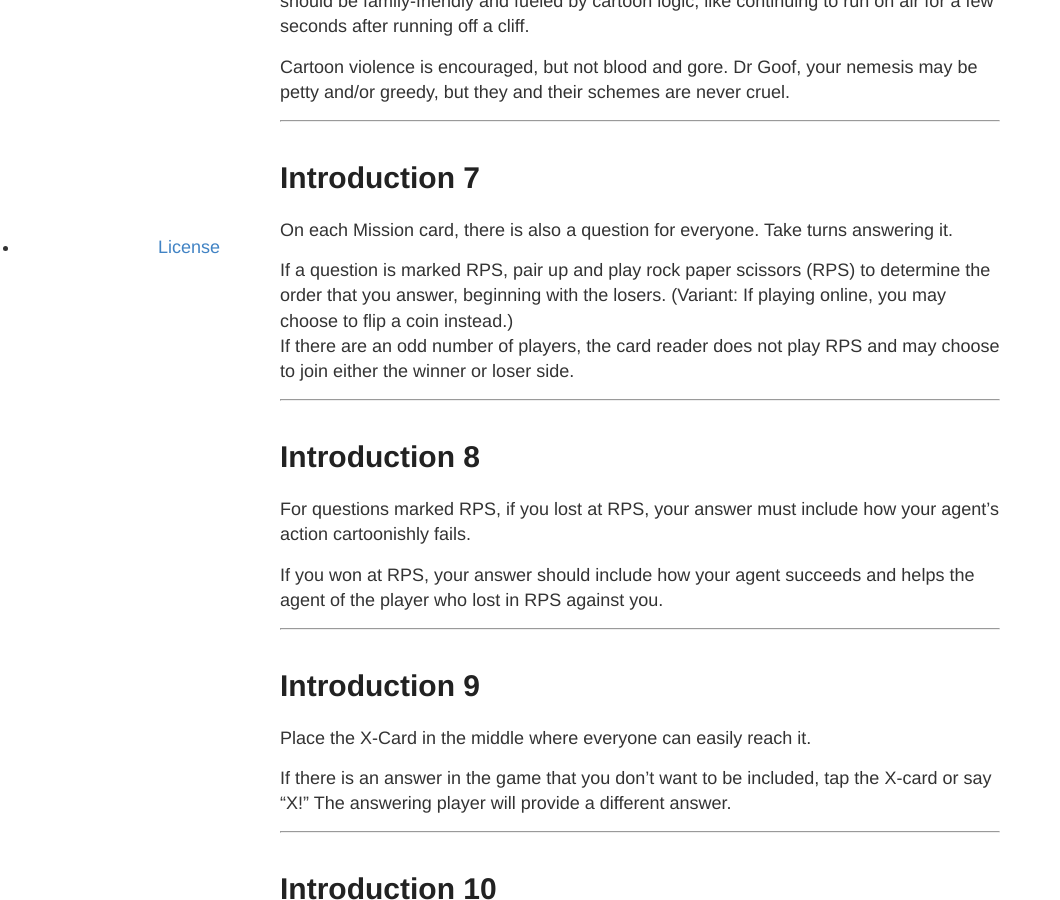
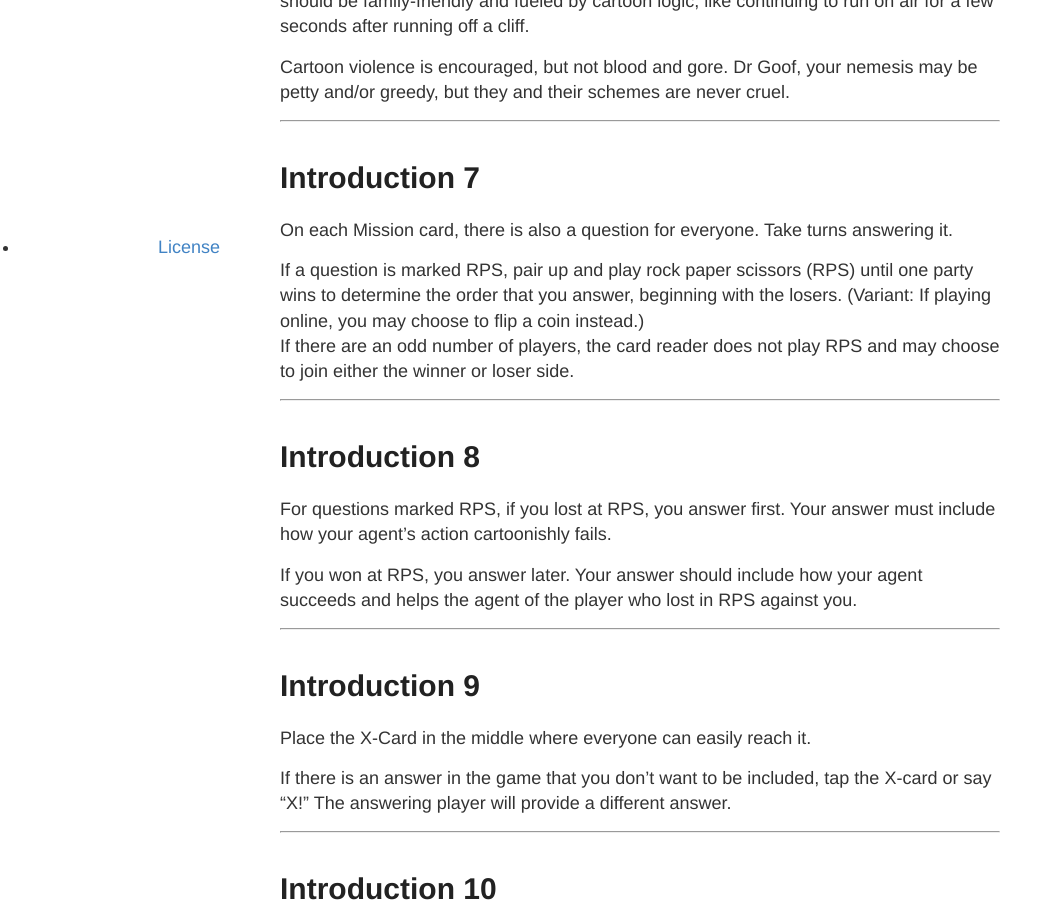
Before and after one commit to zechlau14/zechlau14.github.io, a Jekyll site: the page built from projects/pets-and-fedoras-slides.md, in a window 1280 px wide and 900 px high, scrolled down 1869 px. Shown: the whole window, without its empty margins (0-1060 px from the left). Built offline with Jekyll 4.4.1, drawn with Linux system fonts in a browser that asks for light colours; our own code applies the rules of GitHub Pages for plain Markdown files.

Commit message:
Update and rename pets-with-fedoras-slides.md to pets-and-fedoras-slides.md

```diff
--- a/projects/pets-with-fedoras-slides.md
+++ b/projects/pets-and-fedoras-slides.md
@@ -57,15 +57,15 @@ ___
 
 On each Mission card, there is also a question for everyone. Take turns answering it.
 
-If a question is marked RPS, pair up and play rock paper scissors (RPS) to determine the order that you answer, beginning with the losers. (Variant: If playing online, you may choose to flip a coin instead.)
+If a question is marked RPS, pair up and play rock paper scissors (RPS) until one party wins to determine the order that you answer, beginning with the losers. (Variant: If playing online, you may choose to flip a coin instead.)
 If there are an odd number of players, the card reader does not play RPS and may choose to join either the winner or loser side.
 
 ___
 # Introduction 8
 
-For questions marked RPS, if you lost at RPS, your answer must include how your agent's action cartoonishly fails.
+For questions marked RPS, if you lost at RPS, you answer first. Your answer must include how your agent's action cartoonishly fails.
 
-If you won at RPS, your answer should include how your agent succeeds and helps the agent of the player who lost in RPS against you.
+If you won at RPS, you answer later. Your answer should include how your agent succeeds and helps the agent of the player who lost in RPS against you.
 
 ___
 # Introduction 9
```
